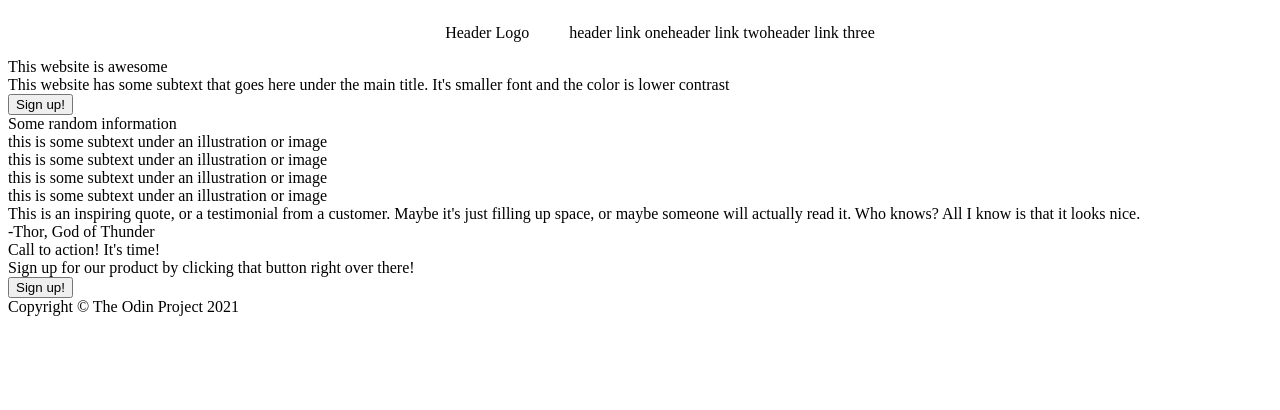
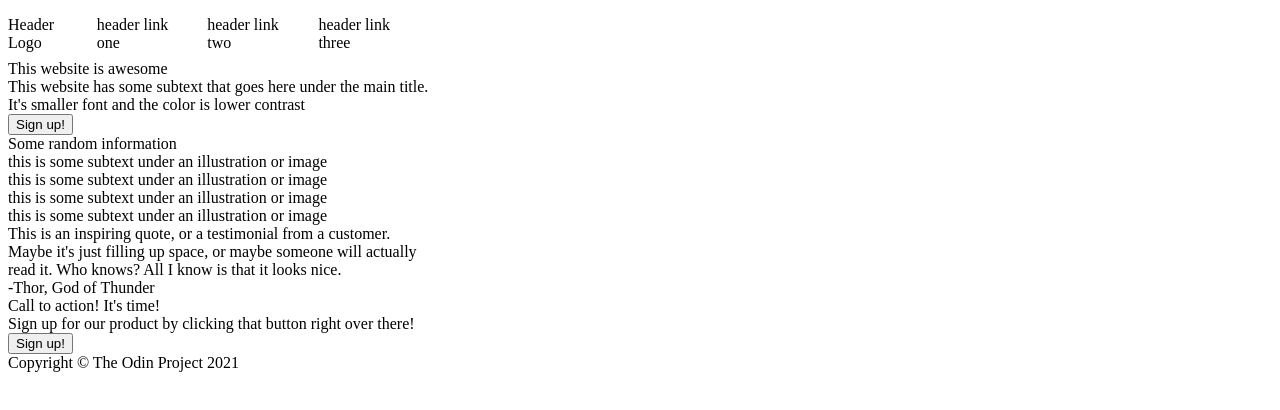
Before and after one commit to Valkyrie8492/landing-page, a plain HTML site: page index.html in a window 1280 px wide. Drawn offline with Linux system fonts and the light colour scheme.

Commit message:
tweaked the header section, cleaned up the style page and trialed some column work

```diff
--- a/index.html
+++ b/index.html
@@ -6,17 +6,17 @@
         <link rel="stylesheet" href="./style.css">
     </head>
     <body>
+        <div class="column"></div>
         <div class="column">
             <div class="top">
                 <div class="header">
-                    <ul class="left link">
-                        <li>Header Logo</li>
-                    </ul>
-                    <ul class="right-links">
-                        <li>header link one</li>
-                        <li>header link two</li>
-                        <li>header link three</li>
-                    </ul>
+                    <div class="left link">Header Logo</div>
+
+                    <div class="right-links">
+                        <div class="right-link">header link one</div>
+                        <div class="right-link">header link two</div>
+                        <div class="right-link">header link three</div>
+                    </div>
                 </div>
                 <div class="title">This website is awesome</div>
                 <div class="top-subtext">This website has some subtext that goes here under the main title. It's smaller font and the color is lower contrast</div>
@@ -47,5 +47,6 @@
                 <div class="footer-text">Copyright &copy; The Odin Project 2021</div>
             </div>
         </div>
+        <div class="column"></div>
     </body>
 </html>
--- a/style.css
+++ b/style.css
@@ -1,12 +1,9 @@
 body {
 
 }
-    ul {
-        list-style-type: none;
-    }
 
-    .top {
-
+    .column {
+        width: 33.33%;
     }
 
     .header {
@@ -17,14 +14,16 @@ body {
 
     .right-links {
         display: flex;
+        flex-direction: row;
+    }
+
+    .right-link {
+        display: flex;
         justify-content: right;
+        padding: 8px;
     }
 
     .left-links {
         font-weight: bold;
         justify-content: left;
     }
-
-    .content {
-
-    }
```
Lines whose indentation alone changed are shown as unchanged.
